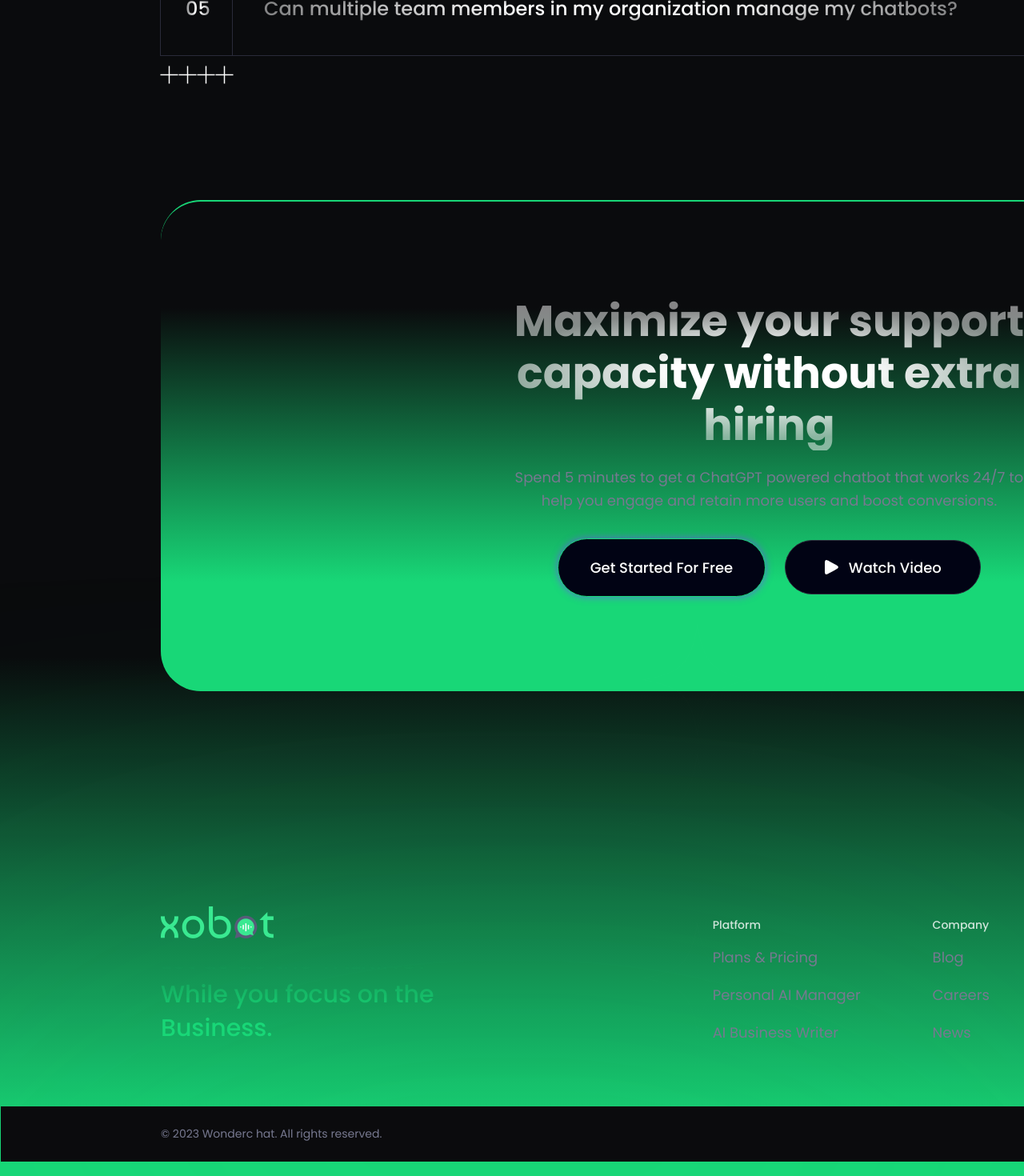
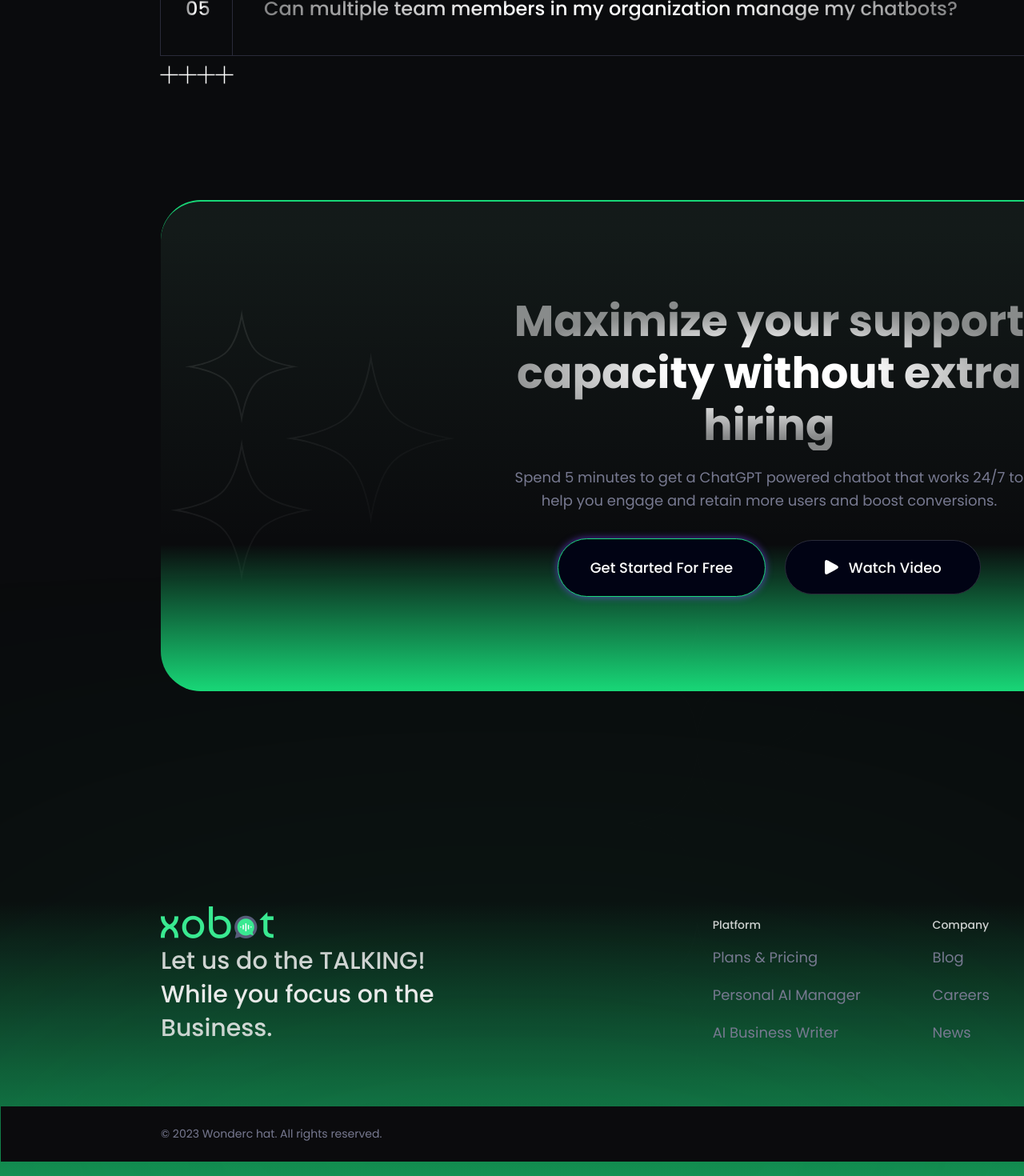
Before and after one commit to ShubhamS06/Xobot_Client, a Next.js app: page / in a window 1280 px wide. Shown: the part 9053-10523 px from the top of the page at 80% size. Built offline with nearby package versions, Linux system fonts and the light colour scheme.

Commit message:
fix MaximizeSection bg and add stars

```diff
--- a/Components/MaximizeSection.jsx
+++ b/Components/MaximizeSection.jsx
@@ -3,6 +3,9 @@ import React from 'react'
 function MaximizeSection({styles}) {
     return (
         <div className={styles.maximizeSection}>
+            <img className={styles.maximizeHeroStars} src="/hero-stars.svg" alt="" />
+            <img className={styles.maximizeHeroStars2} src="/hero-stars.svg" alt="" />
+
             <div className={styles.maximizeSectionChild} />
             <div className={styles.frameParent5}>
                 <div className={styles.maximizeYourSupportCapacityParent}>
--- a/pages/index.module.css
+++ b/pages/index.module.css
@@ -19,7 +19,7 @@
   position: absolute;
   top: 9640px;
   left: calc(50% - 1029px);
-  background: linear-gradient(transparent 21.67%, #18d777 77.71%);
+  background: linear-gradient(transparent 50%, #18d777 100%);
   width: 2060px;
   height: 1080px;
 }
@@ -1284,6 +1284,33 @@
   transform: translate(-6%, 1%);
 }
 
+.heroStars {
+  position: absolute;
+  top: -6%;
+  right: -6%;
+}
+
+.heroStars2 {
+  position: absolute;
+  bottom: 6%;
+  left: -1%;
+  transform: translate(-6%, 1%);
+}
+
+.maximizeHeroStars {
+  position: absolute;
+  top: 50%;
+  right: 0%;
+  transform: translate(-0%, -50%);
+}
+
+.maximizeHeroStars2 {
+  position: absolute;
+  top: 50%;
+  left: 1%;
+  transform: translate(-1%, -50%);
+}
+
 .heroWaveLines {
   position: absolute;
   bottom: 5%;
@@ -1326,7 +1353,8 @@
   position: relative;
   line-height: 140%;
   font-weight: 500;
-  background: linear-gradient(transparent 21.67%, #18d777 77.71%);
+  /* color: #ecececcc; */
+  background: linear-gradient(#ecececcc, #ececec, #ecececcc);
   -webkit-background-clip: text;
   -webkit-text-fill-color: transparent;
   display: inline-block;
@@ -1480,7 +1508,7 @@
   bottom: 0;
   left: 0;
   border-radius: var(--br-31xl);
-  background: linear-gradient(transparent 21.67%, #18d777 77.71%);
+  background: linear-gradient(#9cffce10 5%, transparent 70%, #18d777 100%);
   border-top: 2px solid var(--primary-color);
   box-sizing: border-box;
 }
@@ -1545,6 +1573,9 @@
   width: 1520px;
   height: 614px;
   text-align: center;
+  /* background: radial-gradient(50% 50%at 50% 50%,
+          #fff 30%,
+          rgba(255, 255, 255, 0.5)); */
 }
 
 .unionIcon10 {
```
